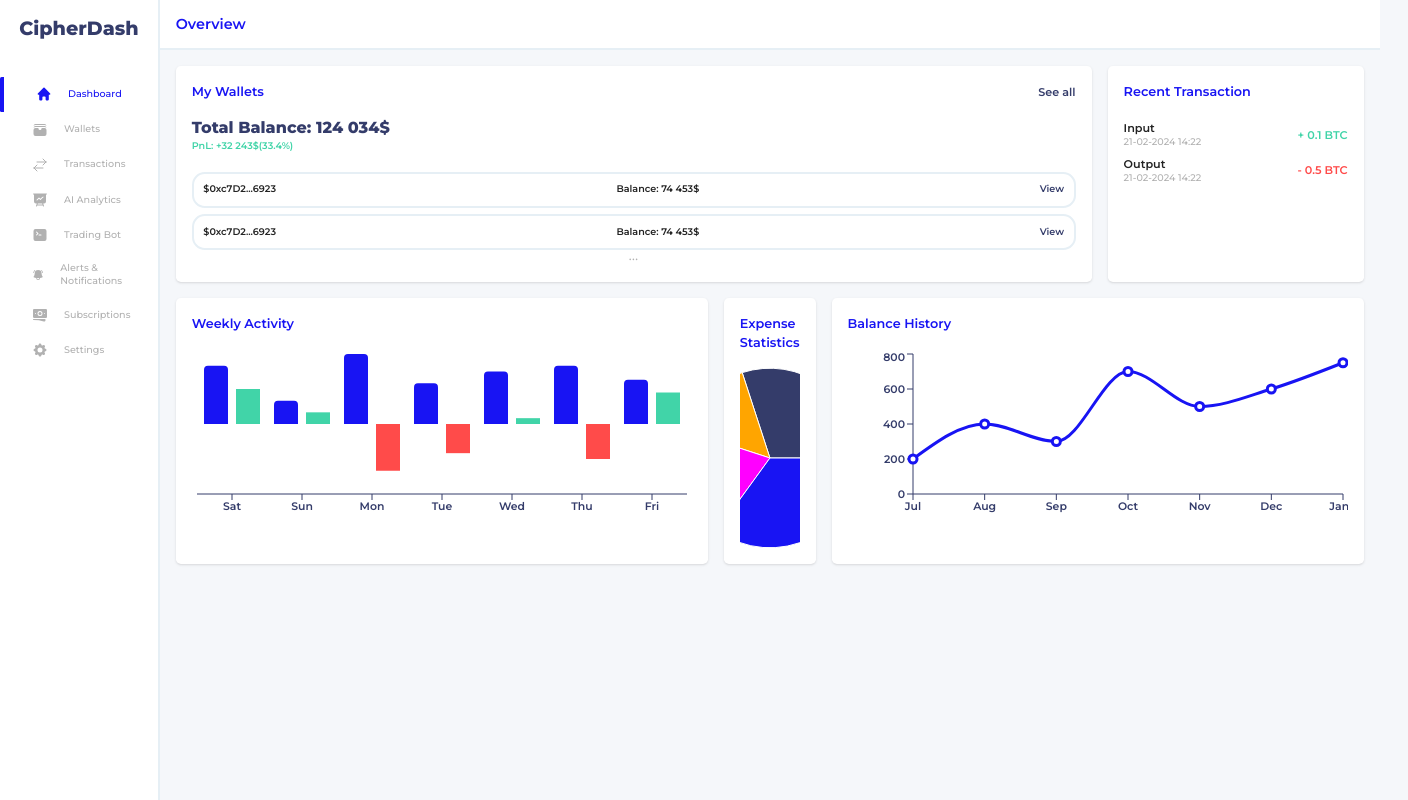
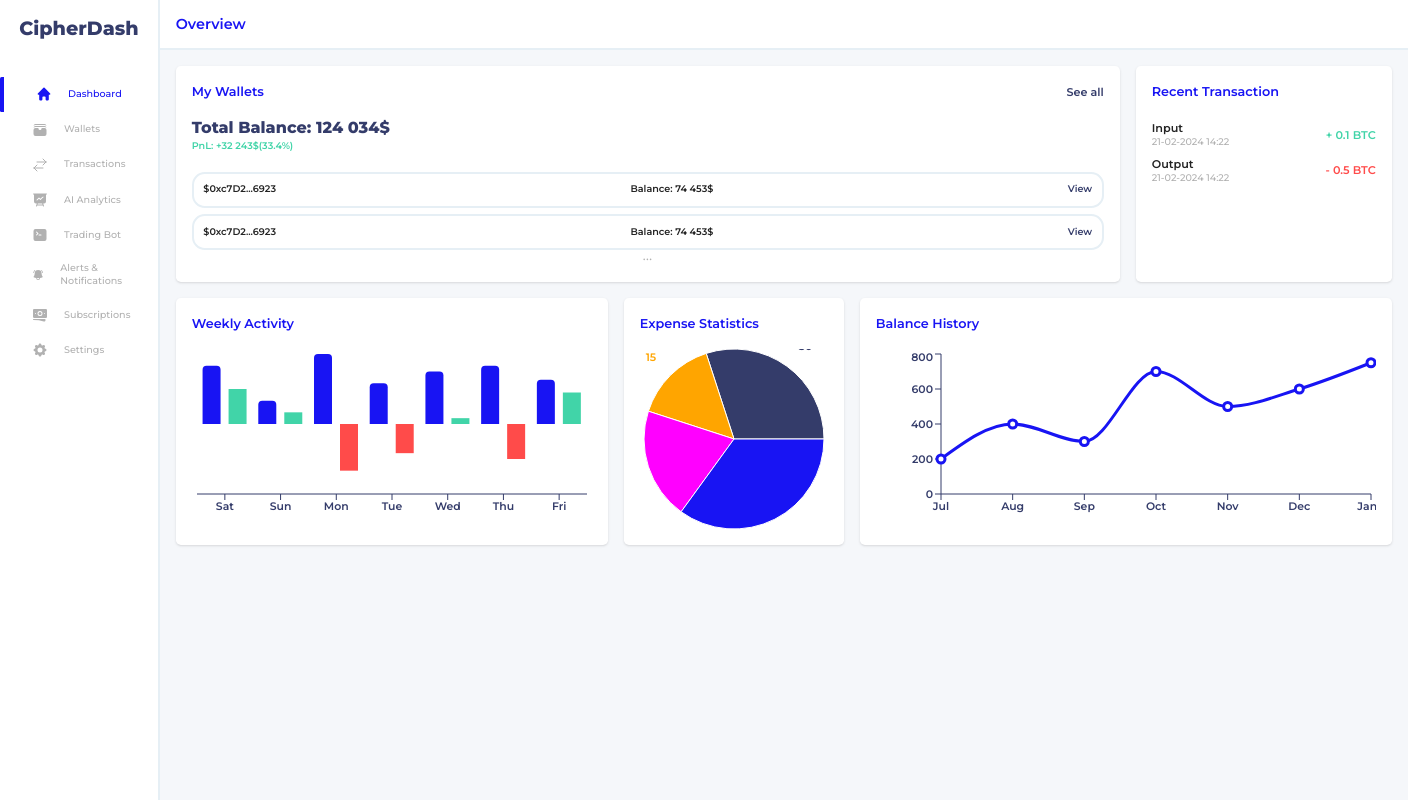
Before and after one commit to gxddvn/CipherDash, a Next.js app in the folder frontend/: page /dashboard in a window 1280 px wide. Shown: the whole page, 1408 px wide, since content can reach past the window. Built offline with nearby package versions, Linux system fonts and the light colour scheme.

Commit message:
dev: old commits

```diff
--- a/frontend/src/components/Charts/charts.tsx
+++ b/frontend/src/components/Charts/charts.tsx
@@ -9,8 +9,8 @@ import React from "react";
 const Charts = React.memo(() => {
     return (
         <div className="flex justify-between pt-5">
-            <WeeklyChart className="bg-backgroundSecondary mr-5 p-5 rounded-md shadow" wei="500px" hei="180px" />
-            <ExpenseChart className="bg-backgroundSecondary mr-5 p-5 rounded-md shadow"/>
+            <WeeklyChart className="bg-backgroundSecondary mr-5 p-5 rounded-md shadow" wei="400px" hei="180px" />
+            <ExpenseChart className="bg-backgroundSecondary mr-5 p-5 rounded-md shadow min-w-[220px]"/>
             <BalanceChart className="bg-backgroundSecondary p-5 rounded-md shadow "/>
         </div>
     );
```
